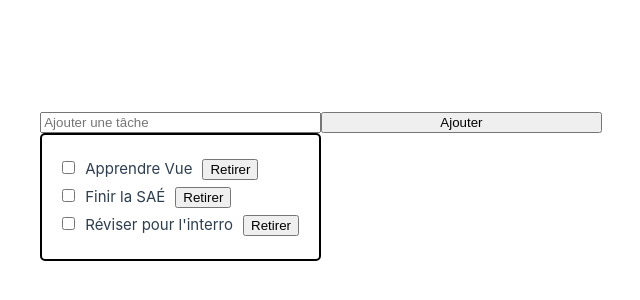
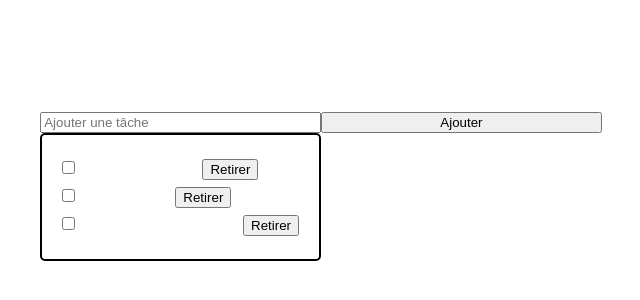
Before and after one commit to JoraxTV/todo_list, a Vue app: page / in a window 1280 px wide. Shown: the part 214-514 px from the top of the page, without its empty margins (319-959 px from the left). Built offline with nearby package versions, Linux system fonts and the light colour scheme.

Commit message:
Exercice 13

```diff
--- a/src/App.vue
+++ b/src/App.vue
@@ -23,7 +23,7 @@
       <ul>
         <li v-for="tache in taches" :key="tache.id">
           <input type="checkbox" v-model="tache.faite"/>
-          <span>{{tache.description}}</span>
+          <span class="description" :class="{fait:tache.faite, pasfait:!tache.faite}">{{tache.description}}</span>
           <button @click="retirerTache(tache.id)">Retirer</button>
         </li>
       </ul>
@@ -79,4 +79,11 @@ header {
    padding: 2px 0px;
  }
 
+ .fait{
+   text-decoration: line-through;
+   color: grey;
+ }
+ .pasfait{
+   color: white;
+ }
 </style>
```
